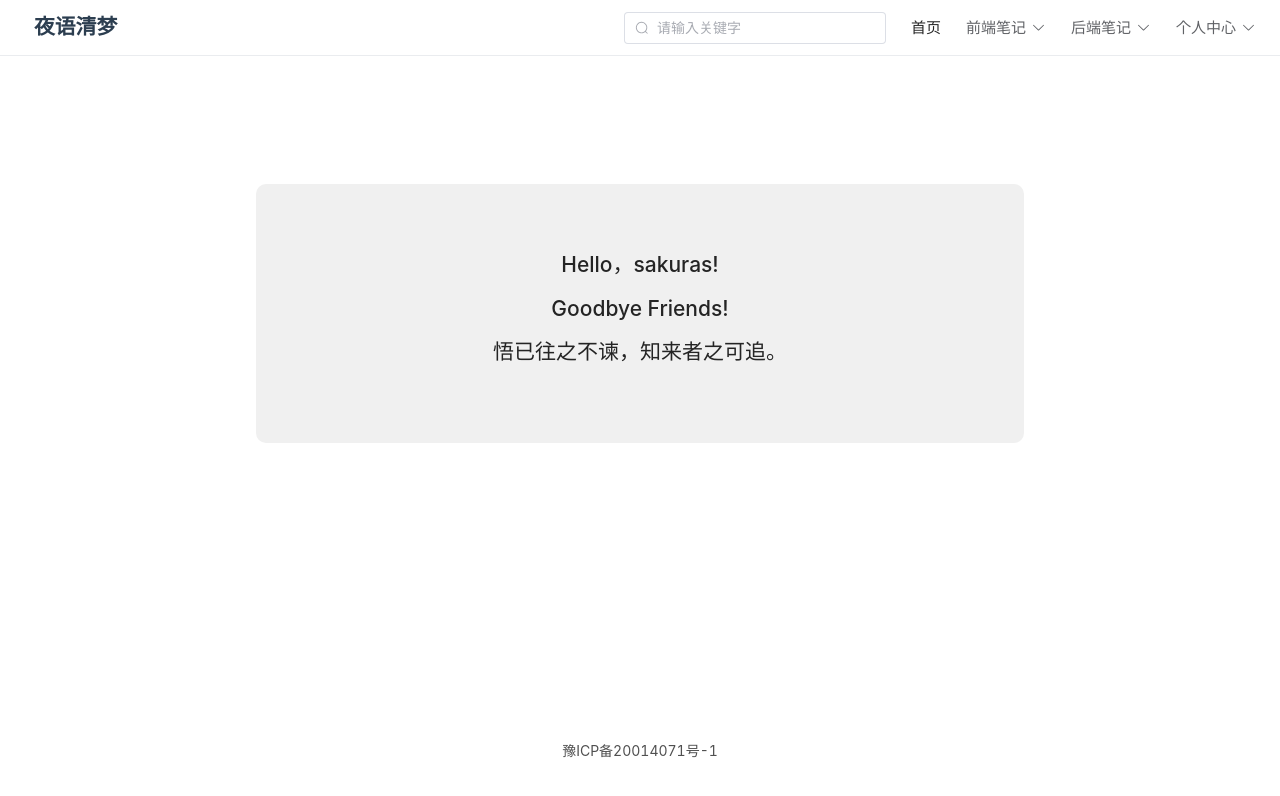
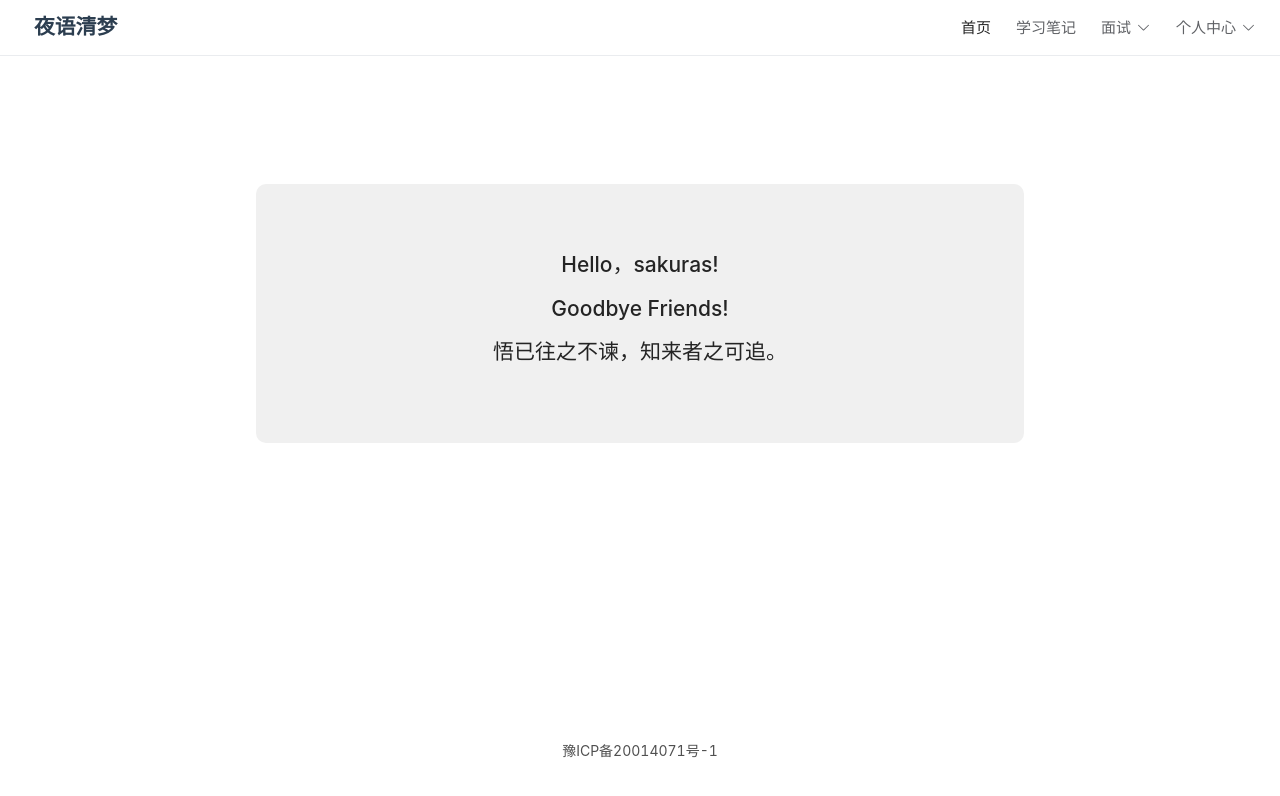
Before and after one commit to nmf-clf/sakuras-vue, a Vue app: page /#/frontHome in a window 1280 px wide. Shown: the top 796 px of the page. Built offline with nearby package versions, Linux system fonts and the light colour scheme; a small style sheet from the web is missing.

Commit message:
删除pdf

```diff
--- a/src/components/Header/component/SelectOption.vue
+++ b/src/components/Header/component/SelectOption.vue
@@ -2,12 +2,12 @@
  * @Author: niumengfei
  * @Date: 2022-04-27 17:25:41
  * @LastEditors: niumengfei
- * @LastEditTime: 2022-06-21 17:15:32
+ * @LastEditTime: 2022-07-03 23:42:52
 -->
 <template>
   <div :class="'rg-options' + (' rg-options-' + $store.getters.deviceType)">
-    <div class="search">
-      <!-- 由于mobile里不需要侧边栏展示搜索框，因此不仅需要判断deviceType还需要知道是不是侧边栏加载的子组件 -->
+    <!-- 由于mobile里不需要侧边栏展示搜索框，因此不仅需要判断deviceType还需要知道是不是侧边栏加载的子组件 -->
+    <!-- <div class="search">
       <el-icon v-show="showSearch && $store.getters.deviceType == 'mobile'" class="el-icon--right" color="#A8ABB2" :size="20"><Search /></el-icon>
       <el-input
         v-show="showSearch && $store.getters.deviceType == 'pc'"
@@ -17,13 +17,29 @@
         :clearable='true'
         :prefix-icon="Search"
       />
-    </div>
+    </div> -->
     <!-- 首页 -->
     <div class="hidden-dropdown">
       <span class="el-dropdown-link" @click="turnPage('/')">首页</span>
     </div>
+    <!-- 学习笔记 -->
+    <el-dropdown class="hidden-dropdown">
+      <span class="el-dropdown-link" @click="openPage('https://sakuras.group/sakuras-docs/')">学习笔记</span>
+    </el-dropdown>
+    <!-- 面试 -->
+    <el-dropdown class="hidden-dropdown">
+      <span class="el-dropdown-link">面试
+        <el-icon class="el-icon--right"><arrow-down /></el-icon>
+      </span>
+      <template #dropdown>
+        <el-dropdown-menu>
+          <el-dropdown-item divided @click="openPage('https://www.arryblog.com/interview/htmlcss/')">外链(Array老师)</el-dropdown-item>
+          <el-dropdown-item divided @click="openPage('http://sakuras.group/pdf/test.pdf')">合集(pdf)</el-dropdown-item>
+        </el-dropdown-menu>
+      </template>
+    </el-dropdown>
     <!-- 前端笔记 -->
-    <el-dropdown class="hidden-dropdown">
+    <!-- <el-dropdown class="hidden-dropdown">
       <span class="el-dropdown-link">前端笔记
         <el-icon class="el-icon--right"><arrow-down /></el-icon>
       </span>
@@ -34,9 +50,9 @@
           <el-dropdown-item divided @click="turnPage('Markdown', 'webpack')">webpack</el-dropdown-item>
         </el-dropdown-menu>
       </template>
-    </el-dropdown>
+    </el-dropdown> -->
     <!-- 后端笔记 -->
-    <el-dropdown class="hidden-dropdown">
+    <!-- <el-dropdown class="hidden-dropdown">
       <span class="el-dropdown-link">后端笔记
         <el-icon class="el-icon--right"><arrow-down /></el-icon>
       </span>
@@ -46,7 +62,7 @@
           <el-dropdown-item divided>nginx</el-dropdown-item>
         </el-dropdown-menu>
       </template>
-    </el-dropdown>
+    </el-dropdown> -->
     <!-- 个人中心 trigger="click"-->
     <el-dropdown class="hidden-dropdown">
       <span class="el-dropdown-link">个人中心
@@ -111,11 +127,16 @@ export default {
         turnPage(e)
       }
     }
+    let openPage = (url) =>{
+      // window.location.href = url
+      window.open(url)
+    }
     return {
       turnPage,
       searchVal,
       Search,
       loginOrOut,
+      openPage,
     }
   },
   computed: {
```
Also changed, not shown: 1 other file (tests, documents, lock files or other folders).
